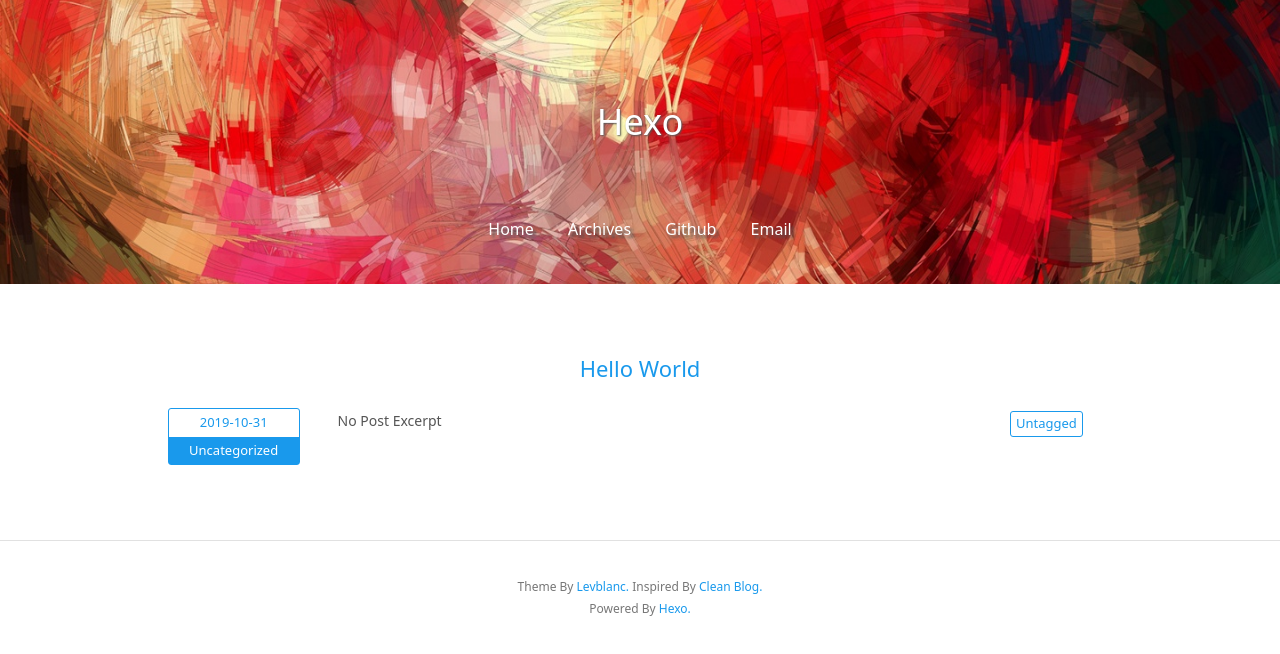
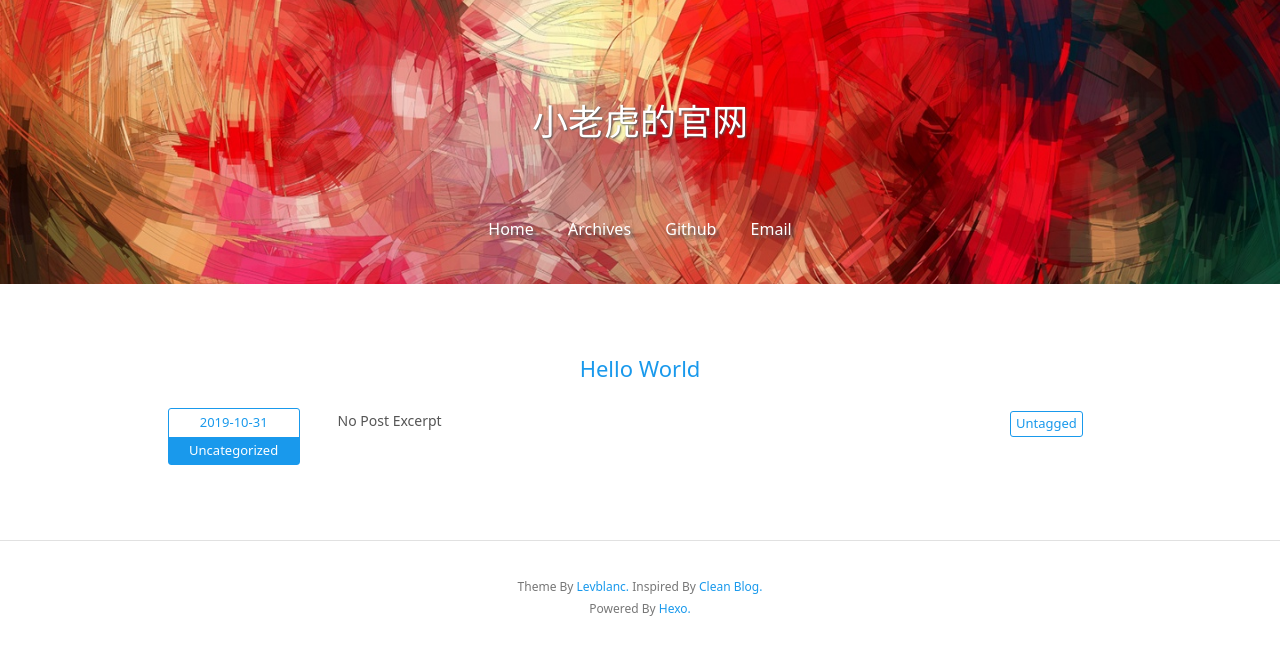
Before and after one commit to guixishen/guixishen.github.io, a plain HTML site: page index.html in a window 1280 px wide. Drawn offline with Linux system fonts and the light colour scheme.

Commit message:
Site updated: 2019-10-31 14:55:32

```diff
--- a/index.html
+++ b/index.html
@@ -8,20 +8,20 @@
   <meta name="description" content="">
   <meta name="author" content="John Doe">
   <!-- Open Graph Data -->
-  <meta property="og:title" content="Hexo"/>
+  <meta property="og:title" content="小老虎的官网"/>
   <meta property="og:description" content="" />
-  <meta property="og:site_name" content="Hexo"/>
+  <meta property="og:site_name" content="小老虎的官网"/>
   <meta property="og:type" content="website" />
   <meta property="og:image" content="http://yoursite.com"/>
 
-    <link rel="alternate" href="/atom.xml" title="Hexo" type="application/atom+xml">
+    <link rel="alternate" href="/atom.xml" title="小老虎的官网" type="application/atom+xml">
 
 
     <link rel="icon" href="/favicon.png">
 
 
   <!-- Site Title -->
-  <title>Hexo</title>
+  <title>小老虎的官网</title>
 
   <!-- Bootstrap CSS -->
   <link rel="stylesheet" href="/css/bootstrap.min.css">
@@ -43,7 +43,7 @@
     <div class="row">
       <div class="col-lg-8 col-lg-offset-2 col-md-10 col-md-offset-1">
         <div class="page-title with-background-image">
-          <p class="title">Hexo</p>
+          <p class="title">小老虎的官网</p>
           <p class="subtitle"></p>
         </div>
         <div class="site-menu with-background-image">
```
Also changed, not shown: 2019/10/31/hello-world/index.html (+4 -4 lines), archives/2019/10/index.html (+4 -4 lines), archives/2019/index.html (+4 -4 lines), archives/index.html (+4 -4 lines).
